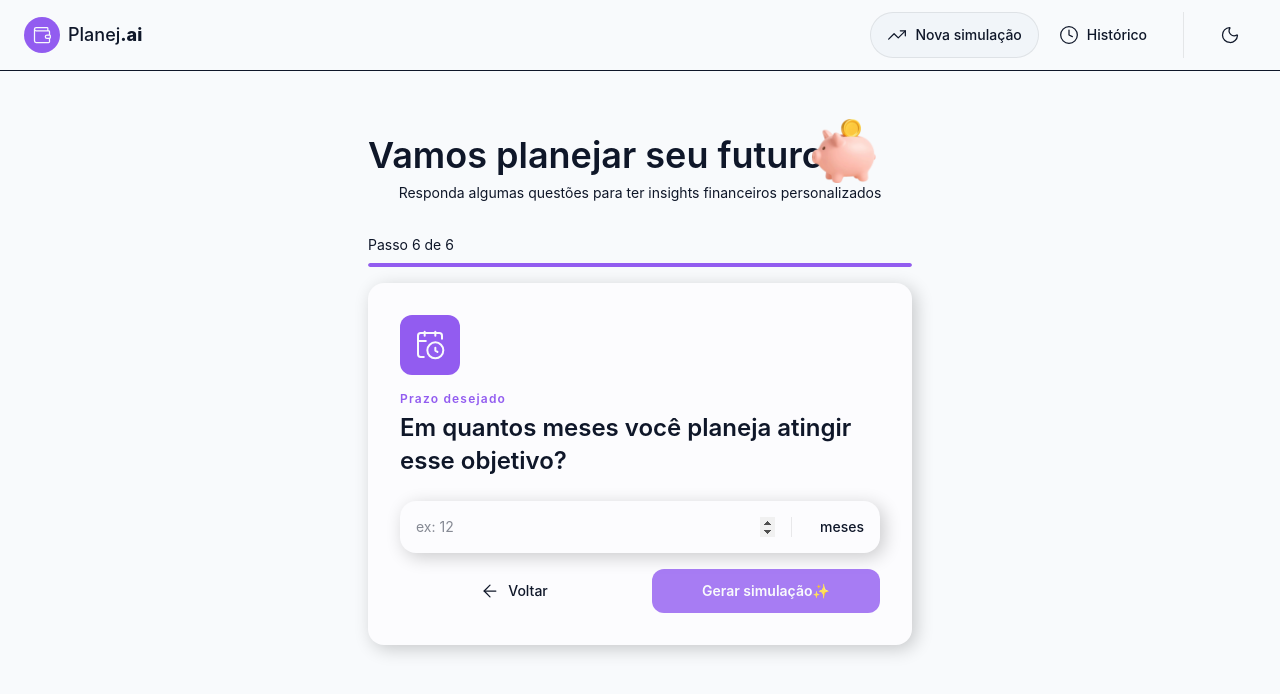
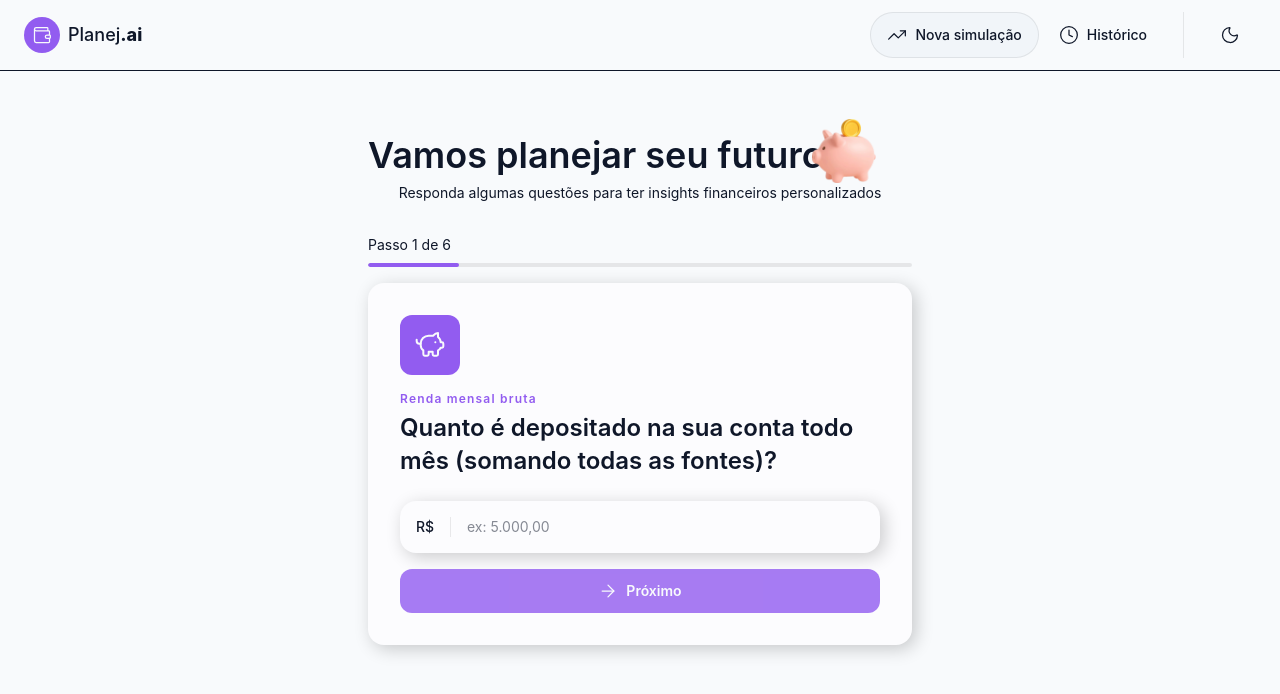
Before and after one commit to SerenadeOfDreams/DIO-planejai, a React (Vite) app: page / in a window 1280 px wide. Shown: the top 694 px of the page. Built offline with nearby package versions, Linux system fonts and the light colour scheme.

Commit message:
feat + refactor: adicionados no formulário de solicitação estados de navegação dos steps. / utilização do StepProgress e do FormStep agora está dinâmica.

```diff
--- a/src/features/simulation/Form.tsx
+++ b/src/features/simulation/Form.tsx
@@ -1,14 +1,39 @@
+import { useState } from "react";
 import { simulationFormSteps } from "../../data/simulation";
 import { FormStep } from "./FormStep";
 import { StepProgress } from "./Progress";
 
 export const SimulationForm = () => {
-  const currentStep = simulationFormSteps[5];
+  const [currenStepIndex, setCurrentStepIndex] = useState(0);
+  const totalSteps = simulationFormSteps.length;
+  const currentStep = simulationFormSteps[currenStepIndex];
+
+  const handleNextStep = () => {
+    if (currenStepIndex + 1 > totalSteps - 1) {
+      return;
+    }
+
+    setCurrentStepIndex((prev) => prev + 1);
+  };
+
+  const handlePreviousStep = () => {
+    if (currenStepIndex === 0) {
+      return;
+    }
+
+    setCurrentStepIndex((prev) => prev - 1);
+  };
 
   return (
     <>
-      <StepProgress currentStep={6} totalSteps={6} />
-      <FormStep key={currentStep.id} {...currentStep} />
+      <StepProgress currentStep={currenStepIndex + 1} totalSteps={totalSteps} />
+      <FormStep
+        key={currentStep.id}
+        {...currentStep}
+        onBack={handlePreviousStep}
+        onNext={handleNextStep}
+        hideBackButton={currenStepIndex == 0}
+      />
     </>
   );
 };
```
